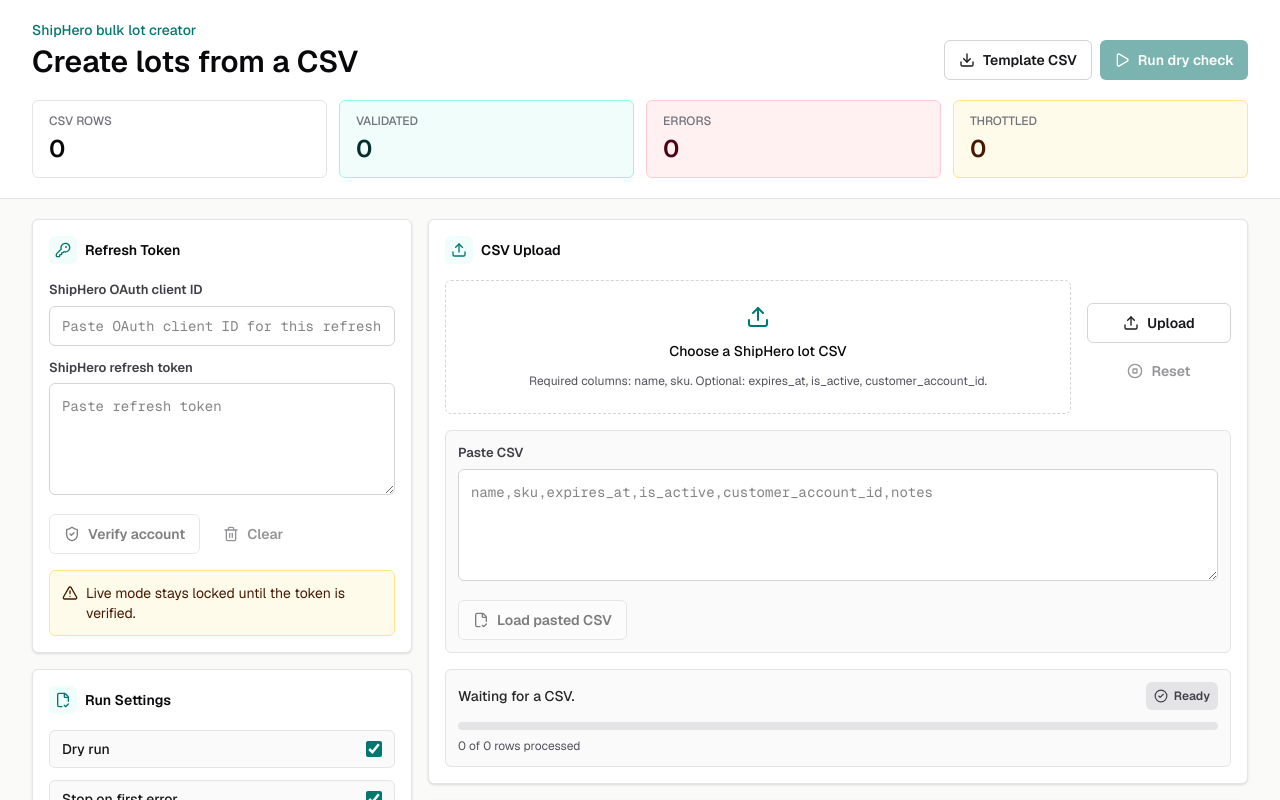
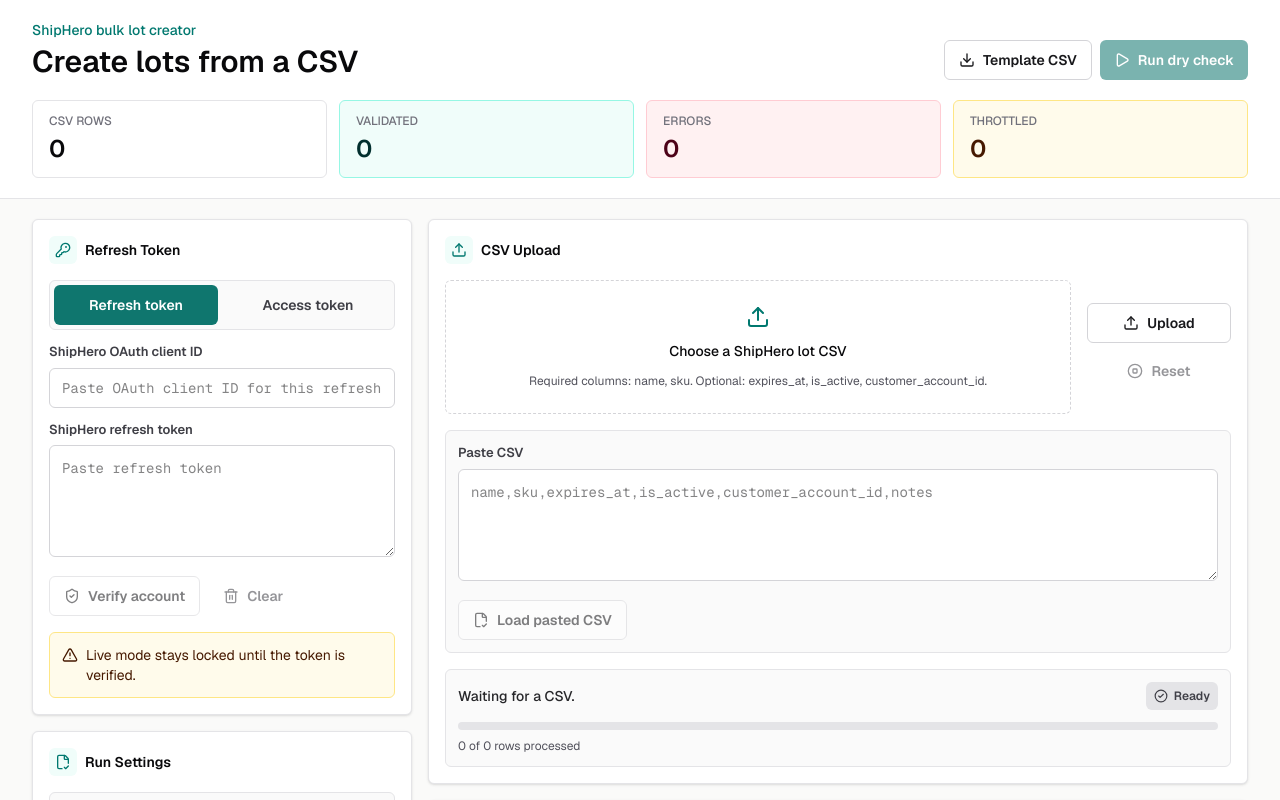
Before and after one commit to mostafa-azimi/lotupload, a Next.js app: page / in a window 1280 px wide. Shown: the top 800 px of the page. Built offline with nearby package versions, Linux system fonts and the light colour scheme.

Commit message:
Support access token mode and refresh rotation

```diff
--- a/src/app/api/shiphero/lots/route.ts
+++ b/src/app/api/shiphero/lots/route.ts
@@ -8,7 +8,7 @@
   type RunOptions,
 } from "@/lib/lots";
 import { createTraceId, fingerprintSecret, logEvent, readTraceId } from "@/lib/logging";
-import { createLot, refreshAccessToken } from "@/lib/shiphero";
+import { createLot, readProvidedAccessToken, refreshAccessToken } from "@/lib/shiphero";
 
 export const runtime = "nodejs";
 export const maxDuration = 60;
@@ -18,36 +18,51 @@
 
   try {
     const body = (await request.json()) as {
+      authMode?: "refresh" | "access";
       refreshToken?: string;
+      accessToken?: string;
       clientId?: string;
       rows?: LotInputRow[];
       options?: Partial<RunOptions>;
     };
+    const authMode = body.authMode === "access" ? "access" : "refresh";
     const rows = Array.isArray(body.rows) ? body.rows : [];
     const options = normalizeRunOptions(body.options);
 
     logEvent("info", "shiphero.lots.request.received", {
       traceId,
+      authMode,
       rowCount: rows.length,
       dryRun: options.dryRun,
       stopOnError: options.stopOnError,
       throttleMs: options.throttleMs,
       hasClientId: Boolean(body.clientId?.trim()),
       hasRefreshToken: Boolean(body.refreshToken?.trim()),
+      hasAccessToken: Boolean(body.accessToken?.trim()),
       clientIdFingerprint: fingerprintSecret(body.clientId),
       refreshTokenFingerprint: fingerprintSecret(body.refreshToken),
+      accessTokenFingerprint: fingerprintSecret(body.accessToken),
     });
 
     if (!rows.length) {
       throw new Error("No CSV rows were provided.");
     }
 
+    const refreshed =
+      options.dryRun || authMode === "access"
+        ? null
+        : await refreshAccessToken(body.refreshToken ?? "", body.clientId, {
+            traceId,
+            operation: "create-lots",
+          });
     const accessToken = options.dryRun
       ? ""
-      : await refreshAccessToken(body.refreshToken ?? "", body.clientId, {
-          traceId,
-          operation: "create-lots",
-        });
+      : authMode === "access"
+        ? readProvidedAccessToken(body.accessToken ?? "", {
+            traceId,
+            operation: "create-lots",
+          })
+        : refreshed?.accessToken ?? "";
     const results: LotResult[] = [];
     let halted = false;
 
@@ -116,6 +131,7 @@
 
     logEvent(halted ? "warn" : "info", "shiphero.lots.request.completed", {
       traceId,
+      authMode,
       rowCount: rows.length,
       resultCount: results.length,
       halted,
@@ -123,12 +139,14 @@
       dryRunCount: results.filter((result) => result.status === "DRY_RUN").length,
       errorCount: results.filter((result) => result.status === "ERROR").length,
       throttledCount: results.filter((result) => result.status === "THROTTLED").length,
+      refreshTokenRotated: Boolean(refreshed?.rotatedRefreshToken),
     });
 
     return NextResponse.json({
       ok: true,
       halted,
       results,
+      rotatedRefreshToken: refreshed?.rotatedRefreshToken ?? "",
       traceId,
     });
   } catch (error) {
--- a/src/app/api/shiphero/verify/route.ts
+++ b/src/app/api/shiphero/verify/route.ts
@@ -1,7 +1,7 @@
 import { NextResponse } from "next/server";
 import { cleanMessage } from "@/lib/lots";
 import { createTraceId, fingerprintSecret, logEvent, readTraceId } from "@/lib/logging";
-import { verifyRefreshToken } from "@/lib/shiphero";
+import { verifyAccessToken, verifyRefreshToken } from "@/lib/shiphero";
 
 export const runtime = "nodejs";
 export const maxDuration = 30;
@@ -11,33 +11,52 @@
 
   try {
     const body = (await request.json()) as {
+      authMode?: "refresh" | "access";
       refreshToken?: string;
+      accessToken?: string;
       clientId?: string;
     };
+    const authMode = body.authMode === "access" ? "access" : "refresh";
 
     logEvent("info", "shiphero.verify.request.received", {
       traceId,
+      authMode,
       hasClientId: Boolean(body.clientId?.trim()),
       hasRefreshToken: Boolean(body.refreshToken?.trim()),
+      hasAccessToken: Boolean(body.accessToken?.trim()),
       clientIdFingerprint: fingerprintSecret(body.clientId),
       refreshTokenFingerprint: fingerprintSecret(body.refreshToken),
+      accessTokenFingerprint: fingerprintSecret(body.accessToken),
     });
 
-    const account = await verifyRefreshToken(body.refreshToken ?? "", body.clientId, {
-      traceId,
-      operation: "verify-account",
-    });
+    const result =
+      authMode === "access"
+        ? {
+            account: await verifyAccessToken(body.accessToken ?? "", {
+              traceId,
+              operation: "verify-access-token",
+            }),
+            rotatedRefreshToken: "",
+          }
+        : await verifyRefreshToken(body.refreshToken ?? "", body.clientId, {
+            traceId,
+            operation: "verify-refresh-token",
+          });
 
     logEvent("info", "shiphero.verify.request.succeeded", {
       traceId,
-      accountId: account.accountId,
-      userId: account.userId,
-      shipheroRequestId: account.requestId,
+      authMode,
+      accountId: result.account.accountId,
+      userId: result.account.userId,
+      shipheroRequestId: result.account.requestId,
+      refreshTokenRotated: Boolean(result.rotatedRefreshToken),
     });
 
     return NextResponse.json({
       ok: true,
-      account,
+      authMode,
+      account: result.account,
+      rotatedRefreshToken: result.rotatedRefreshToken,
       traceId,
     });
   } catch (error) {
--- a/src/app/page.tsx
+++ b/src/app/page.tsx
@@ -32,13 +32,16 @@
 };
 
 type RunState = "idle" | "checking" | "running" | "done" | "error";
+type AuthMode = "refresh" | "access";
 
 const BATCH_SIZE = 20;
 
 export default function Home() {
   const fileInputRef = useRef<HTMLInputElement>(null);
+  const [authMode, setAuthMode] = useState<AuthMode>("refresh");
   const [clientId, setClientId] = useState("");
   const [refreshToken, setRefreshToken] = useState("");
+  const [accessToken, setAccessToken] = useState("");
   const [account, setAccount] = useState<VerifiedAccount | null>(null);
   const [rows, setRows] = useState<LotInputRow[]>([]);
   const [csvText, setCsvText] = useState("");
@@ -68,7 +71,23 @@
 
   const canRun = rows.length > 0 && state !== "checking" && state !== "running";
   const liveRunBlocked = !dryRun && !account;
+  const authReady =
+    authMode === "access"
+      ? Boolean(accessToken.trim())
+      : Boolean(clientId.trim() && refreshToken.trim());
   const progressPercent = rows.length ? Math.round((processed / rows.length) * 100) : 0;
+
+  function updateAuthMode(value: AuthMode) {
+    setAuthMode(value);
+    setAccount(null);
+    setState("idle");
+    setLastTraceId("");
+    setStatusText(
+      value === "access"
+        ? "Access token mode selected. Verify account before live upload."
+        : "Refresh token mode selected. Enter client ID and refresh token.",
+    );
+  }
 
   function resetToken(value: string) {
     setRefreshToken(value);
@@ -81,6 +100,13 @@
     );
   }
 
+  function updateAccessToken(value: string) {
+    setAccessToken(value);
+    setAccount(null);
+    setState("idle");
+    setStatusText(value.trim() ? "Access token entered. Verify account before live upload." : "Waiting for a CSV.");
+  }
+
   function updateClientId(value: string) {
     setClientId(value);
     setAccount(null);
@@ -89,14 +115,19 @@
   }
 
   async function verifyToken() {
-    if (!clientId.trim()) {
+    if (authMode === "refresh" && !clientId.trim()) {
       setState("error");
       setStatusText("Enter the ShipHero OAuth client ID for this refresh token.");
       return;
     }
-    if (!refreshToken.trim()) {
+    if (authMode === "refresh" && !refreshToken.trim()) {
       setState("error");
       setStatusText("Paste a ShipHero refresh token first.");
+      return;
+    }
+    if (authMode === "access" && !accessToken.trim()) {
+      setState("error");
+      setStatusText("Paste a ShipHero access token first.");
       return;
     }
 
@@ -108,7 +139,7 @@
       const response = await fetchWithTimeout("/api/shiphero/verify", {
         method: "POST",
         headers: { "Content-Type": "application/json" },
-        body: JSON.stringify({ refreshToken, clientId }),
+        body: JSON.stringify({ authMode, refreshToken, accessToken, clientId }),
       });
       const body = await response.json();
       setLastTraceId(body.traceId ?? "");
@@ -117,9 +148,19 @@
         throw new Error(formatApiError(body.error || "Token check failed.", body.traceId));
       }
 
+      if (authMode === "refresh" && body.rotatedRefreshToken) {
+        setRefreshToken(body.rotatedRefreshToken);
+      }
+
       setAccount(body.account);
       setState("idle");
-      setStatusText("Connected. Confirm the account before running live mode.");
+      setStatusText(
+        body.rotatedRefreshToken
+          ? "Connected. Refresh token updated for this session."
+          : authMode === "access"
+            ? "Connected with access token. Confirm the account before running live mode."
+            : "Connected. Confirm the account before running live mode.",
+      );
     } catch (error) {
       setState("error");
       setStatusText(readError(error));
@@ -178,6 +219,7 @@
     setStatusText(dryRun ? "Validating CSV rows..." : "Creating ShipHero lots...");
 
     const nextResults: LotResult[] = [];
+    let activeRefreshToken = refreshToken;
 
     try {
       for (let start = 0; start < rows.length; start += BATCH_SIZE) {
@@ -186,7 +228,9 @@
           method: "POST",
           headers: { "Content-Type": "application/json" },
           body: JSON.stringify({
-            refreshToken,
+            authMode,
+            refreshToken: activeRefreshToken,
+            accessToken,
             clientId,
             rows: batch,
             options: {
@@ -201,6 +245,11 @@
 
         if (!response.ok || !body.ok) {
           throw new Error(formatApiError(body.error || "Upload failed.", body.traceId));
+        }
+
+        if (authMode === "refresh" && body.rotatedRefreshToken) {
+          activeRefreshToken = body.rotatedRefreshToken;
+          setRefreshToken(body.rotatedRefreshToken);
         }
 
         nextResults.push(...body.results);
@@ -286,6 +335,25 @@
       <section className="mx-auto grid w-full max-w-7xl gap-4 px-4 py-5 sm:px-6 lg:grid-cols-[380px_1fr] lg:px-8">
         <div className="flex min-w-0 flex-col gap-4">
           <Panel title="Refresh Token" icon={<KeyRound className="size-4" aria-hidden />}>
+            <div className="mb-3 grid grid-cols-2 gap-2 rounded-md border border-zinc-200 bg-zinc-50 p-1">
+              <button
+                className={authMode === "refresh" ? "btn-primary" : "btn-ghost"}
+                type="button"
+                onClick={() => updateAuthMode("refresh")}
+              >
+                Refresh token
+              </button>
+              <button
+                className={authMode === "access" ? "btn-primary" : "btn-ghost"}
+                type="button"
+                onClick={() => updateAuthMode("access")}
+              >
+                Access token
+              </button>
+            </div>
+
+            {authMode === "refresh" ? (
+              <>
                 <label className="field-label" htmlFor="client-id">
                   ShipHero OAuth client ID
                 </label>
@@ -309,12 +377,31 @@
                   onChange={(event) => resetToken(event.target.value)}
                   spellCheck={false}
                 />
+              </>
+            ) : (
+              <>
+                <label className="field-label" htmlFor="access-token">
+                  ShipHero access token
+                </label>
+                <textarea
+                  id="access-token"
+                  className="min-h-28 w-full resize-y rounded-md border border-zinc-300 bg-white p-3 font-mono text-sm outline-none ring-teal-600 transition focus:ring-2"
+                  placeholder="Paste access token"
+                  value={accessToken}
+                  onChange={(event) => updateAccessToken(event.target.value)}
+                  spellCheck={false}
+                />
+                <div className="mt-2 text-xs text-zinc-600">
+                  Access tokens expire. Use this for quick runs, then switch back to refresh token mode for repeat use.
+                </div>
+              </>
+            )}
             <div className="mt-3 flex flex-wrap gap-2">
               <button
                 className="btn-secondary"
                 type="button"
                 onClick={verifyToken}
-                disabled={state === "checking" || !refreshToken.trim() || !clientId.trim()}
+                disabled={state === "checking" || !authReady}
               >
                 {state === "checking" ? (
                   <Loader2 className="size-4 animate-spin" aria-hidden />
@@ -326,8 +413,8 @@
               <button
                 className="btn-ghost"
                 type="button"
-                onClick={() => resetToken("")}
-                disabled={!refreshToken}
+                onClick={() => (authMode === "access" ? updateAccessToken("") : resetToken(""))}
+                disabled={authMode === "access" ? !accessToken : !refreshToken}
               >
                 <Trash2 className="size-4" aria-hidden />
                 Clear
--- a/src/lib/shiphero.ts
+++ b/src/lib/shiphero.ts
@@ -35,6 +35,12 @@
   errors?: GraphQLErrorShape[];
 };
 
+export type RefreshedAccessToken = {
+  accessToken: string;
+  rotatedRefreshToken: string;
+  expiresIn?: number;
+};
+
 export type ShipHeroRequestContext = {
   traceId?: string;
   operation?: string;
@@ -46,6 +52,11 @@
   userId: string;
   accountId: string;
   requestId: string;
+};
+
+export type VerifyRefreshTokenResult = {
+  account: VerifiedAccount;
+  rotatedRefreshToken: string;
 };
 
 export type CreatedLot = {
@@ -67,11 +78,44 @@
   refreshToken: string,
   clientId?: string,
   context: ShipHeroRequestContext = {},
-): Promise<VerifiedAccount> {
-  const accessToken = await refreshAccessToken(refreshToken, clientId, {
+): Promise<VerifyRefreshTokenResult> {
+  const refreshed = await refreshAccessToken(refreshToken, clientId, {
     ...context,
     operation: context.operation ?? "verify-refresh-token",
   });
+  const account = await probeAccount(refreshed.accessToken, context);
+
+  return {
+    account,
+    rotatedRefreshToken: refreshed.rotatedRefreshToken,
+  };
+}
+
+export async function verifyAccessToken(
+  accessToken: string,
+  context: ShipHeroRequestContext = {},
+): Promise<VerifiedAccount> {
+  const cleaned = readProvidedAccessToken(accessToken, context);
+  return probeAccount(cleaned, context);
+}
+
+export function readProvidedAccessToken(
+  accessToken: string,
+  context: ShipHeroRequestContext = {},
+): string {
+  const cleaned = normalizeAccessToken(accessToken);
+  logEvent("info", "shiphero.oauth.access_token.provided", {
+    traceId: context.traceId,
+    operation: context.operation,
+    accessTokenFingerprint: fingerprintSecret(cleaned),
+  });
+  return cleaned;
+}
+
+async function probeAccount(
+  accessToken: string,
+  context: ShipHeroRequestContext = {},
+): Promise<VerifiedAccount> {
   const response = await callShipHero<{
     me?: {
       request_id?: string;
@@ -161,7 +205,7 @@
   refreshToken: string,
   clientId?: string,
   context: ShipHeroRequestContext = {},
-): Promise<string> {
+): Promise<RefreshedAccessToken> {
   const cleaned = refreshToken.trim();
   if (!cleaned) {
     throw new Error("Enter a ShipHero refresh token.");
@@ -236,13 +280,25 @@
     );
   }
 
-  return body.access_token;
+  return {
+    accessToken: body.access_token,
+    rotatedRefreshToken: body.refresh_token ?? "",
+    expiresIn: body.expires_in,
+  };
 }
 
 function normalizeClientId(clientId?: string): string {
   const cleaned = (clientId ?? "").trim() || process.env.SHIPHERO_CLIENT_ID?.trim() || "";
   if (!cleaned) {
     throw new Error("Enter the ShipHero OAuth client ID that created this refresh token.");
+  }
+  return cleaned;
+}
+
+function normalizeAccessToken(accessToken?: string): string {
+  const cleaned = (accessToken ?? "").trim();
+  if (!cleaned) {
+    throw new Error("Enter a ShipHero access token.");
   }
   return cleaned;
 }
```
Also changed, not shown: 1 other file (tests, documents, lock files or other folders). Lines whose indentation alone changed are shown as unchanged.
